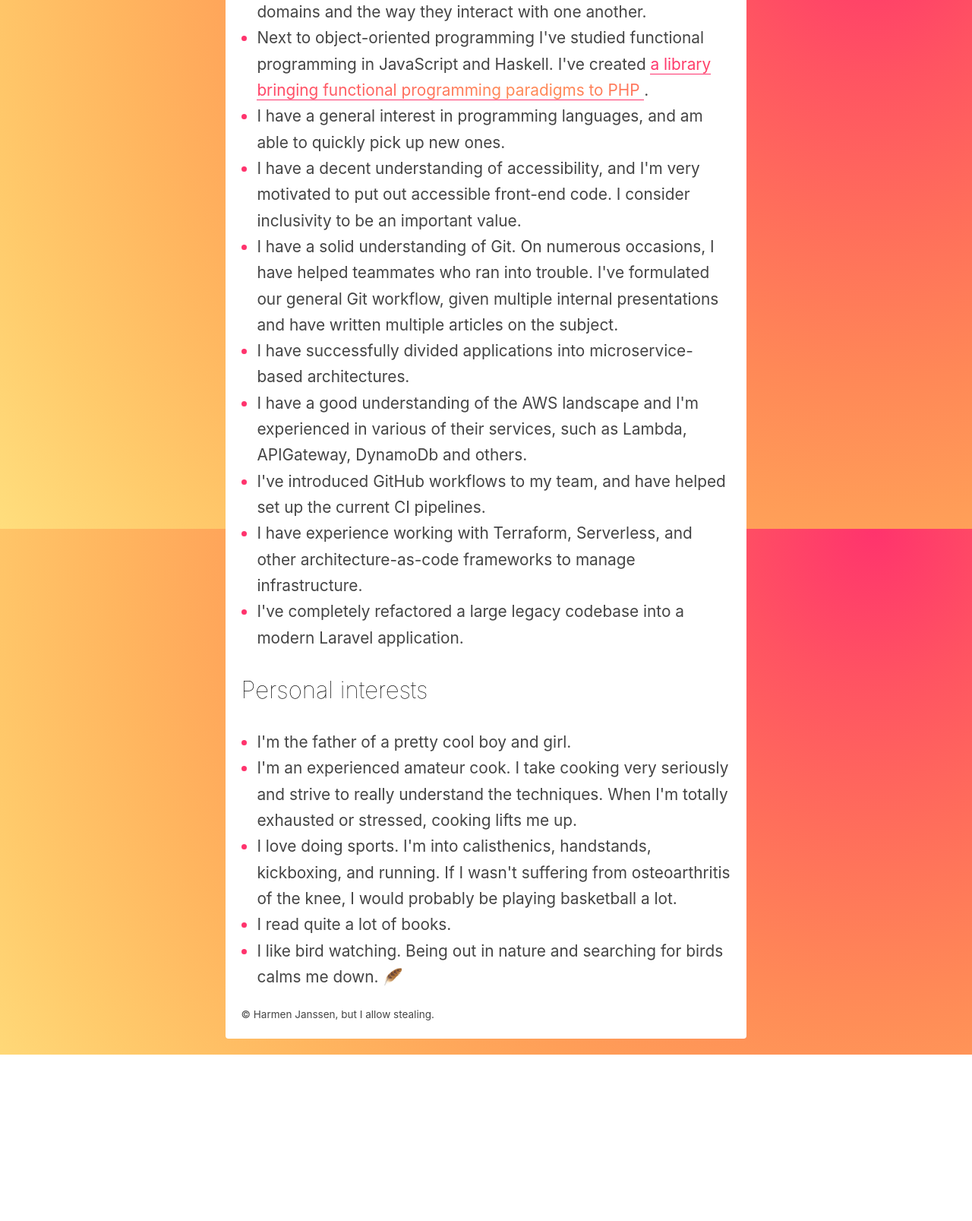
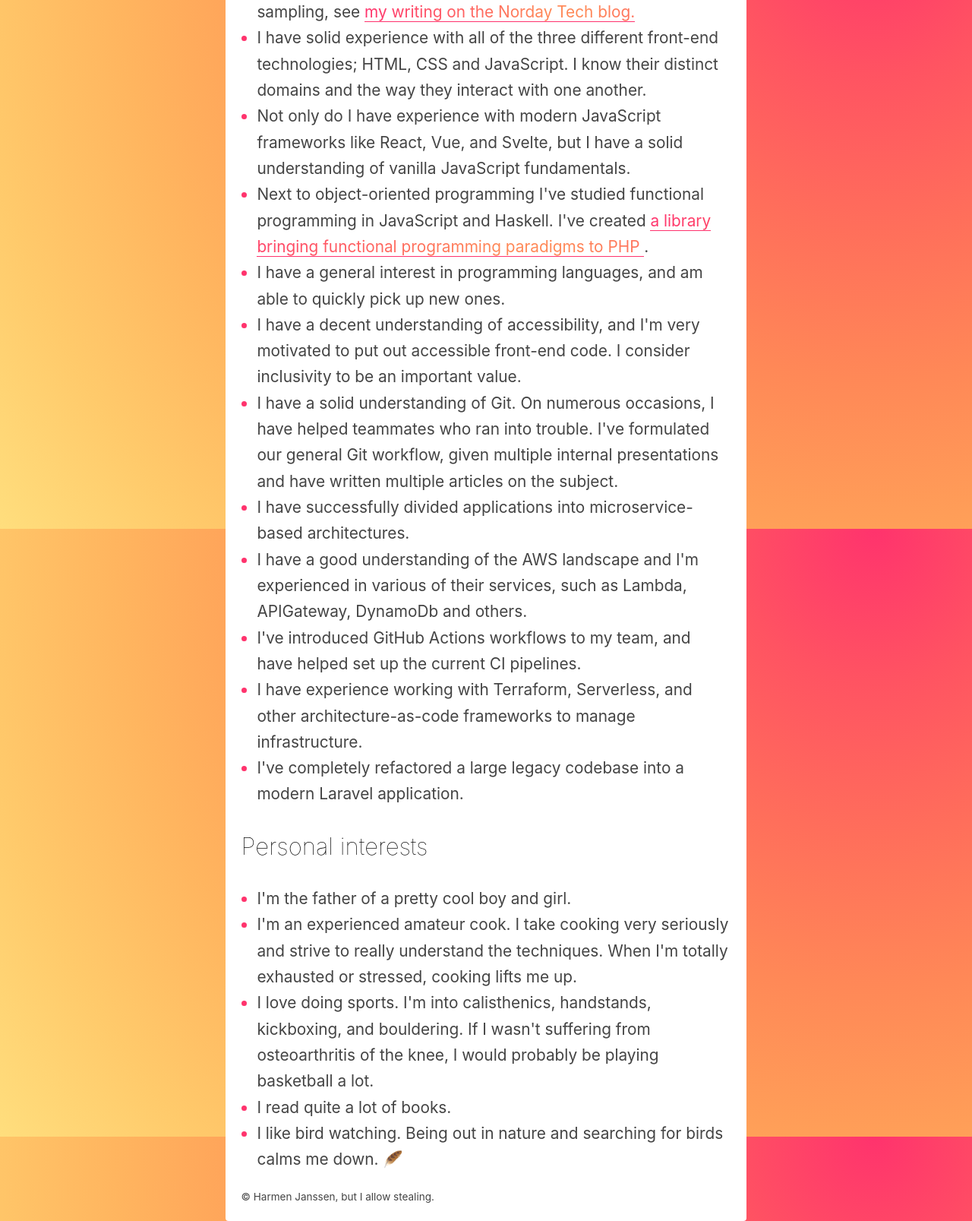
Before and after one commit to harmenjanssen/whatstyle, an Astro site: page /cv in a window 1280 px wide. Shown: the part 1704-3311 px from the top of the page at 76% size. Before the commit the page ends 3092 px from the top, so only its background shows below. Built offline with nearby package versions, Linux system fonts and the light colour scheme; Astro itself is replaced by a stand-in of ours.

Commit message:
Update CV

```diff
--- a/src/pages/cv.astro
+++ b/src/pages/cv.astro
@@ -73,6 +73,11 @@ const pageTitle = "Curriculum Vitae of Harmen Janssen";
       Four design patterns and Domain-Driven Design.
     </li>
     <li>
+      My intuition for complex code is pretty strong. I have a knack for
+      unraveling a complicated piece of code and making it easier to reason
+      about.
+    </li>
+    <li>
       I have a lot of experience planning small and large web applications and
       their architecture. I can account for scale, but can also be pragmatic. I
       have the experience to know when to apply both.
@@ -97,6 +102,11 @@ const pageTitle = "Curriculum Vitae of Harmen Janssen";
       I have solid experience with all of the three different front-end
       technologies; HTML, CSS and JavaScript. I know their distinct domains and
       the way they interact with one another.
+    </li>
+    <li>
+      Not only do I have experience with modern JavaScript frameworks like
+      React, Vue, and Svelte, but I have a solid understanding of vanilla
+      JavaScript fundamentals.
     </li>
     <li>
       Next to object-oriented programming I've studied functional programming in
@@ -131,8 +141,8 @@ const pageTitle = "Curriculum Vitae of Harmen Janssen";
       others.
     </li>
     <li>
-      I've introduced GitHub workflows to my team, and have helped set up the
-      current CI pipelines.
+      I've introduced GitHub Actions workflows to my team, and have helped set
+      up the current CI pipelines.
     </li>
     <li>
       I have experience working with Terraform, Serverless, and other
@@ -155,7 +165,7 @@ const pageTitle = "Curriculum Vitae of Harmen Janssen";
     </li>
     <li>
       I love doing sports. I'm into calisthenics, handstands, kickboxing, and
-      running. If I wasn't suffering from osteoarthritis of the knee, I would
+      bouldering. If I wasn't suffering from osteoarthritis of the knee, I would
       probably be playing basketball a lot.
     </li>
     <li>I read quite a lot of books.</li>
```
